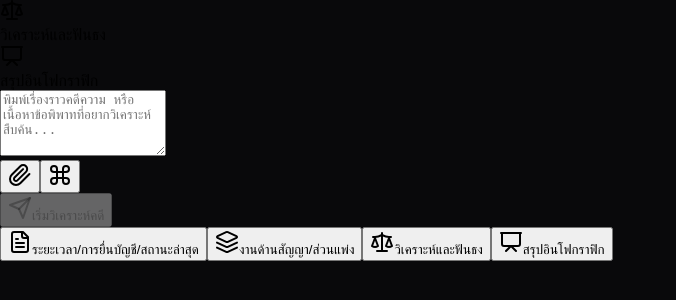
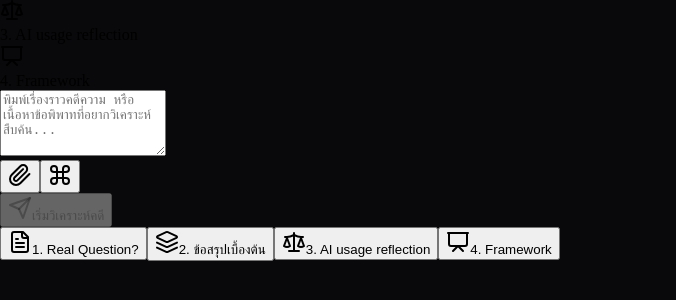
Before and after one commit to TK-ai-labtest/legal-ai-assist, a Next.js app: page / in a window 1280 px wide. Shown: the part 254-554 px from the top of the page, without its empty margins (0-676 px from the left). Built offline with nearby package versions, Linux system fonts and the light colour scheme.

Commit message:
Update page.tsx

```diff
--- a/app/page.tsx
+++ b/app/page.tsx
@@ -173,38 +173,37 @@ export default function App() {
 const commandSuggestions = [
     {
         icon: <FileText className="w-4 h-4 text-emerald-400" />,
-            label: "ระยะเวลา/การยื่นบัญชี/สถานะล่าสุด",
-            description: "ตรวจสอบกรอบเวลา กำหนดส่ง และสถานะความคืบหน้า",
-            prefix: "/timeline",
+        label: "1. Real Question?",
+        description: "วิเคราะห์คำถามจริงของเคสและเส้นแบ่งการใช้สิทธิ 3 ฝ่ายในธุรกิจ",
+        prefix: "/real-question",
         color: "from-emerald-500/20 to-teal-500/5 border-emerald-500/20 text-emerald-400",
         stepIndex: 1
     },
     {
         icon: <Layers className="w-4 h-4 text-amber-400" />,
-            label: "งานด้านสัญญา/ส่วนแพ่ง",
-            description: "วิเคราะห์ข้อสัญญา ทรัพย์สิน และความรับผิดทางละเมิด",
-            prefix: "/contract",
+        label: "2. ข้อสรุปเบื้องต้น",
+        description: "สรุปข้อกฎหมายแข่งขันทางการค้ามาตรา 50, 57 และพฤติกรรมตลาด",
+        prefix: "/conclusion",
         color: "from-amber-500/20 to-orange-500/5 border-amber-500/20 text-amber-400",
         stepIndex: 2
     },
     {
         icon: <Scale className="w-4 h-4 text-violet-400" />,
-            label: "วิเคราะห์และฟันธง",
-            description: "วินิจฉัยปรับบทกฎหมายและประเมินแนวทางคำตัดสิน",
-            prefix: "/reason",
+        label: "3. AI usage reflection",
+        description: "ถอดบทเรียนการสั่ง AI คิดย้อนศรแยก Fact เพื่อไม่ให้ข้ามประเด็น",
+        prefix: "/ai-reflection",
         color: "from-violet-500/20 to-fuchsia-500/5 border-violet-500/20 text-violet-400",
         stepIndex: 3
     },
     {
         icon: <Presentation className="w-4 h-4 text-cyan-400" />,
-            label: "สรุปอินโฟกราฟิก (Summary Dashboard)",
-            description: "ย่อยสรุปภาพรวมคดีความและระดับความมั่นใจในหน้าเดียว",
-            prefix: "/summary",
+        label: "4. Framework",
+        description: "กรอบคิดคดี Self-Preferencing เทียบเคียงคดี Amazon และ Shopee",
+        prefix: "/framework",
         color: "from-cyan-500/20 to-blue-500/5 border-cyan-500/20 text-cyan-400",
         stepIndex: 4
     },
 ];
-
     useEffect(() => {
         if (value.startsWith('/') && !value.includes(' ')) {
             setShowCommandPalette(true);
```
Lines whose indentation alone changed are shown as unchanged.
